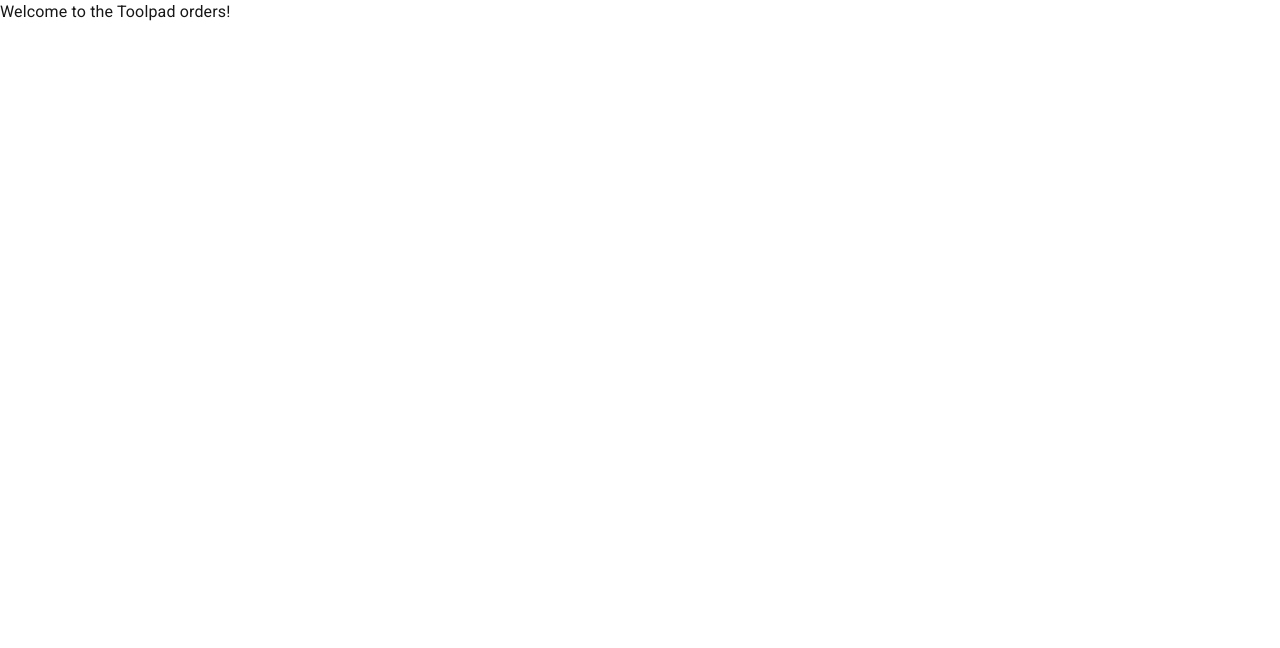
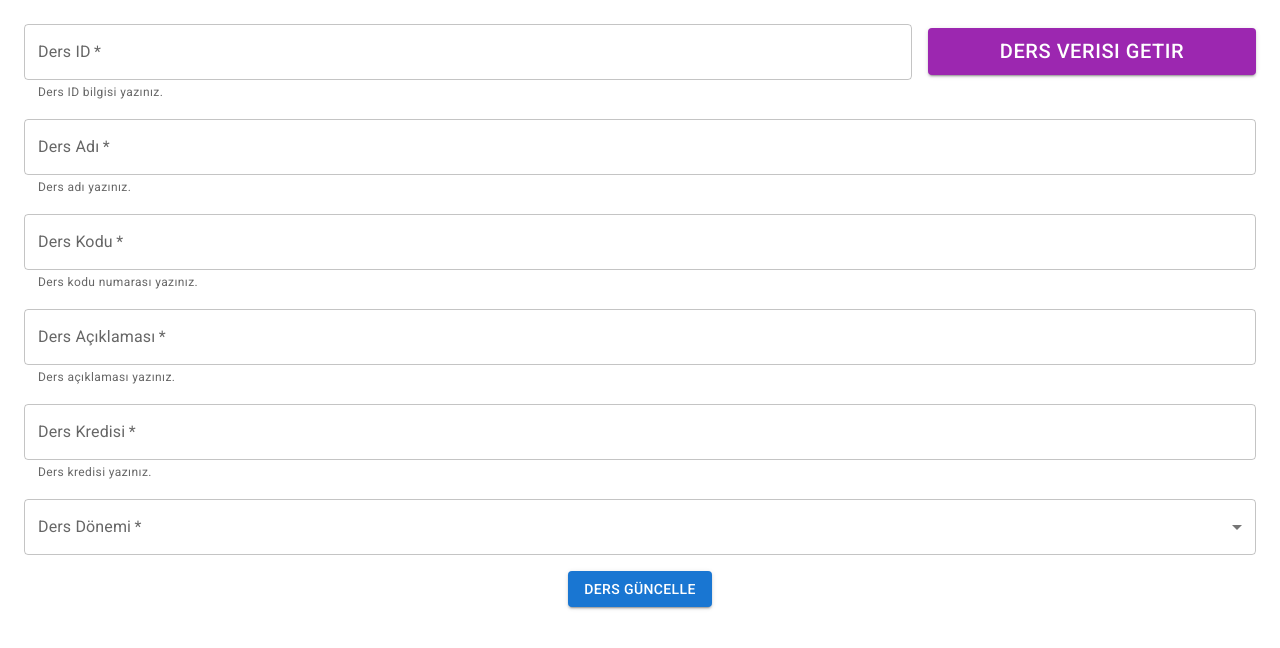
Before and after one commit to denizzhansahin/obs_nestjs_nextjs_graphql, a Next.js app in the folder client/: page /pages/ADMIN_PANEL/ders_islemleri/ders_edit in a window 1280 px wide. Shown: the top 648 px of the page. Built offline with nearby package versions, Linux system fonts and the light colour scheme.

Commit message:
first commit

```diff
--- a/client/app/GraphQL/DersSorgu.ts
+++ b/client/app/GraphQL/DersSorgu.ts
@@ -36,3 +36,35 @@ query findCourseById($id: Float!) {
   }
 }
 `
+
+
+export const CREATE_COURSE = gql`
+mutation createCourses($createdCoursesData: CreateCoursesDto!) {
+  createCourses(createdCoursesData: $createdCoursesData) {
+    id
+    name
+    code
+    description
+    credit
+    semester
+    created_at
+    updated_at
+  }
+}
+`
+
+
+export const UPDATE_COURSE = gql`
+mutation updateCourses($id: Float!, $updateCourseData: UpdateCoursesDto!) {
+  updateCourses(id: $id, updateCourseData: $updateCourseData) {
+    id
+    name
+    code
+    description
+    credit
+    semester
+    updated_at
+  }
+}
+
+`
--- a/client/app/pages/ADMIN_PANEL/akademisyen_ders_gorevlendirme/akademisyen_ders_gorevlendirme_edit/page.tsx
+++ b/client/app/pages/ADMIN_PANEL/akademisyen_ders_gorevlendirme/akademisyen_ders_gorevlendirme_edit/page.tsx
@@ -124,10 +124,10 @@ export default function AkademisyenGorevlendirmeEdit() {
       const { data } = await updateIC({
         variables: {
           updateCourseInstructorDto: {
-            id:parseFloat(courseIC_id as string),
-            courseId: parseFloat(courseId as string),
-            instructorId: parseFloat(userId as string),
-            assigned_date: assigned_date?.toISOString(),
+            id: parseFloat(courseIC_id as string),
+            courseId: courseId? parseFloat(courseId as string): parseFloat(courseId_ic as string),
+            instructorId: userId? parseFloat(userId as string): parseFloat(userId_ic as string),
+            assigned_date: assigned_date? assigned_date?.toISOString():assigned_dateIC?.toString(),
           },
         },
       });
--- a/client/app/pages/ADMIN_PANEL/ders_islemleri/ders_edit/page.tsx
+++ b/client/app/pages/ADMIN_PANEL/ders_islemleri/ders_edit/page.tsx
@@ -1,13 +1,185 @@
-import * as React from 'react';
-import Typography from '@mui/material/Typography';
+"use client"
+import TextField from '@mui/material/TextField';
+import Box from '@mui/material/Box';
 
 
+import { useState } from 'react';
+import { useMutation, useQuery } from '@apollo/client';
+import { Button, FormControl, InputLabel, MenuItem, Select } from '@mui/material';
+
+import { GET_COURSE_BY_ID, UPDATE_COURSE } from '@/app/GraphQL/DersSorgu';
+
 export default function DersEdit() {
+  const [courseId, setCourseId] = useState("")
+  const [name, setName] = useState("")
+  const [code, setCode] = useState("")
+  const [description, setDescription] = useState("")
+  const [credit, setCredit] = useState("")
+  const [semester, setSemester] = useState("")
+
+
+
+
+
+  const course_query_by_id = useQuery(GET_COURSE_BY_ID, {
+    variables: { id: parseFloat(courseId as string) },
+    skip: true, // Başlangıçta sorguyu atla
+  });
+
+  const handleFetchData_course = async () => {
+    if (courseId) {
+      const { data } = await course_query_by_id.refetch({ id: parseFloat(courseId as string) });
+      setName(data.findCourseById.name);
+      setCode(data.findCourseById.code);
+      setDescription(data.findCourseById.description);
+      setCredit(data.findCourseById.credit);
+      setSemester(data.findCourseById.semester);
+    }
+  };
+
+  const [updateCourse, { loading, error, data }] = useMutation(UPDATE_COURSE);
+
+
+  const handleSubmit = async (event: { preventDefault: () => void; }) => {
+    event.preventDefault();
+
+    try {
+      const { data } = await updateCourse({
+        variables: {
+          id: parseInt(courseId),
+          updateCourseData: {
+            name,
+            code,
+            description,
+            credit: parseInt(credit),
+            semester,
+
+          },
+        },
+      });
+      alert(`Ders güncellendi: ${data}`);
+    } catch (error) {
+      console.error("Ders güncelleme hatası:", error);
+    }
+  };
 
 
   return (
-    <Typography>
-      Welcome to the Toolpad orders!
-    </Typography>
+
+    <>
+      <Box
+        component="form"
+        onSubmit={handleSubmit}
+        sx={{
+          flexDirection: "column",
+          display: "flex",
+          alignItems: "center",
+          gap: 2,
+          padding: 3,
+        }}
+      >
+        <Box
+          sx={{
+            flexDirection: "row",
+            display: "flex",
+            alignItems: "center",
+            gap: 2,
+            width: "100%",
+          }}
+        >
+          <TextField
+            fullWidth
+            value={courseId}
+            onChange={(e) => setCourseId(e.target.value)}
+            helperText="Ders ID bilgisi yazınız."
+            label="Ders ID"
+            sx={{ flex: 3 }}
+            required
+          />
+          <Button
+            fullWidth
+            sx={{
+              height: "100%",
+              fontSize: "1.25rem",
+              flex: 1,
+              display: "flex",
+              alignItems: "center",
+              justifyContent: "center",
+              mb: 3
+            }}
+            variant="contained"
+            color="secondary"
+            onClick={handleFetchData_course}
+          >
+            Ders Verisi Getir
+          </Button>
+        </Box>
+
+        <TextField
+          fullWidth
+          value={name}
+          onChange={(e) => setName(e.target.value)}
+          helperText="Ders adı yazınız."
+          label="Ders Adı"
+          required
+        />
+        <TextField
+          fullWidth
+          value={code}
+          onChange={(e) => setCode(e.target.value)}
+          helperText="Ders kodu numarası yazınız."
+          label="Ders Kodu"
+          required
+        />
+        <TextField
+          fullWidth
+          value={description}
+          onChange={(e) => setDescription(e.target.value)}
+          helperText="Ders açıklaması yazınız."
+          label="Ders Açıklaması"
+          required
+        />
+        <TextField
+          fullWidth
+          value={credit}
+          onChange={(e) => setCredit(e.target.value)}
+          helperText="Ders kredisi yazınız."
+          label="Ders Kredisi"
+          required
+        />
+        <FormControl fullWidth required>
+          <InputLabel id="role-label">Ders Dönemi</InputLabel>
+          <Select
+            labelId="role-label"
+            id="role"
+            value={semester}
+            onChange={(e) => setSemester(e.target.value)}
+          >
+            <MenuItem value="1-1">1-1</MenuItem>
+            <MenuItem value="1-2">1-2</MenuItem>
+            <MenuItem value="1-3">1-3</MenuItem>
+            <MenuItem value="1-4">1-4</MenuItem>
+
+
+            <MenuItem value="2-1">2-1</MenuItem>
+            <MenuItem value="2-2">2-2</MenuItem>
+            <MenuItem value="2-3">2-3</MenuItem>
+            <MenuItem value="2-4">2-4</MenuItem>
+          </Select>
+        </FormControl>
+        <Button
+          type="submit"
+          variant="contained"
+          color="primary"
+          disabled={loading}
+        >
+          {loading ? "Güncelleniyor..." : "Ders Güncelle"}
+        </Button>
+        {/* Hata Mesajı */}
+        {error && <p style={{ color: "red" }}>Hata: {error.message}</p>}
+        {/* Başarılı Mesaj */}
+        {data && <p style={{ color: "green" }}>Ders başarıyla güncellendi!</p>}
+      </Box>
+    </>
   );
 }
--- a/client/app/pages/ADMIN_PANEL/ders_islemleri/ders_ekle/page.tsx
+++ b/client/app/pages/ADMIN_PANEL/ders_islemleri/ders_ekle/page.tsx
@@ -1,13 +1,125 @@
-import * as React from 'react';
-import Typography from '@mui/material/Typography';
+"use client"
+import TextField from '@mui/material/TextField';
+import Box from '@mui/material/Box';
 
 
+import { useState } from 'react';
+import { useMutation } from '@apollo/client';
+import { Button, FormControl, InputLabel, MenuItem, Select } from '@mui/material';
+
+import { CREATE_COURSE } from '@/app/GraphQL/DersSorgu';
+
 export default function DersEkle() {
+  const [name, setName] = useState("")
+  const [code, setCode] = useState("")
+  const [description, setDescription] = useState("")
+  const [credit, setCredit] = useState("")
+  const [semester, setSemester] = useState("")
+
+  const [createCourse, { loading, error, data }] = useMutation(CREATE_COURSE);
+
+  const handleSubmit = async (event: { preventDefault: () => void; }) => {
+    event.preventDefault();
+
+    try {
+      const { data } = await createCourse({
+        variables: {
+          createdCoursesData: {
+            name,
+            code,
+            description,
+            credit: parseInt(credit),
+            semester,
+
+          },
+        },
+      });
+      alert(`Ders oluşturuldu: ${data.createCourses.id}`);
+    } catch (error) {
+      console.error("Ders oluşturma hatası:", error);
+    }
+  };
 
 
   return (
-    <Typography>
-      Welcome to the Toolpad orders!
-    </Typography>
+
+    <>
+      <Box
+        component="form"
+        onSubmit={handleSubmit}
+        sx={{
+          flexDirection: "column",
+          display: "flex",
+          alignItems: "center",
+          gap: 2,
+          padding: 3,
+        }}
+      >
+        <TextField
+          fullWidth
+          value={name}
+          onChange={(e) => setName(e.target.value)}
+          helperText="Ders adı yazınız."
+          label="Ders Adı"
+          required
+        />
+        <TextField
+          fullWidth
+          value={code}
+          onChange={(e) => setCode(e.target.value)}
+          helperText="Ders kodu numarası yazınız."
+          label="Ders Kodu"
+          required
+        />
+        <TextField
+          fullWidth
+          value={description}
+          onChange={(e) => setDescription(e.target.value)}
+          helperText="Ders açıklaması yazınız."
+          label="Ders Açıklaması"
+          required
+        />
+        <TextField
+          fullWidth
+          value={credit}
+          onChange={(e) => setCredit(e.target.value)}
+          helperText="Ders kredisi yazınız."
+          label="Ders Kredisi"
+          required
+        />
+        <FormControl fullWidth required>
+          <InputLabel id="role-label">Ders Dönemi</InputLabel>
+          <Select
+            labelId="role-label"
+            id="role"
+            value={semester}
+            onChange={(e) => setSemester(e.target.value)}
+          >
+            <MenuItem value="1-1">1-1</MenuItem>
+            <MenuItem value="1-2">1-2</MenuItem>
+            <MenuItem value="1-3">1-3</MenuItem>
+            <MenuItem value="1-4">1-4</MenuItem>
+
+
+            <MenuItem value="2-1">2-1</MenuItem>
+            <MenuItem value="2-2">2-2</MenuItem>
+            <MenuItem value="2-3">2-3</MenuItem>
+            <MenuItem value="2-4">2-4</MenuItem>
+          </Select>
+        </FormControl>
+        <Button
+          type="submit"
+          variant="contained"
+          color="primary"
+          disabled={loading}
+        >
+          {loading ? "Ekleniyor..." : "Ders Ekle"}
+        </Button>
+        {/* Hata Mesajı */}
+        {error && <p style={{ color: "red" }}>Hata: {error.message}</p>}
+        {/* Başarılı Mesaj */}
+        {data && <p style={{ color: "green" }}>Ders başarıyla eklendi!</p>}
+      </Box>
+    </>
   );
 }
```
Also changed, not shown: 1 other file (tests, documents, lock files or other folders).
